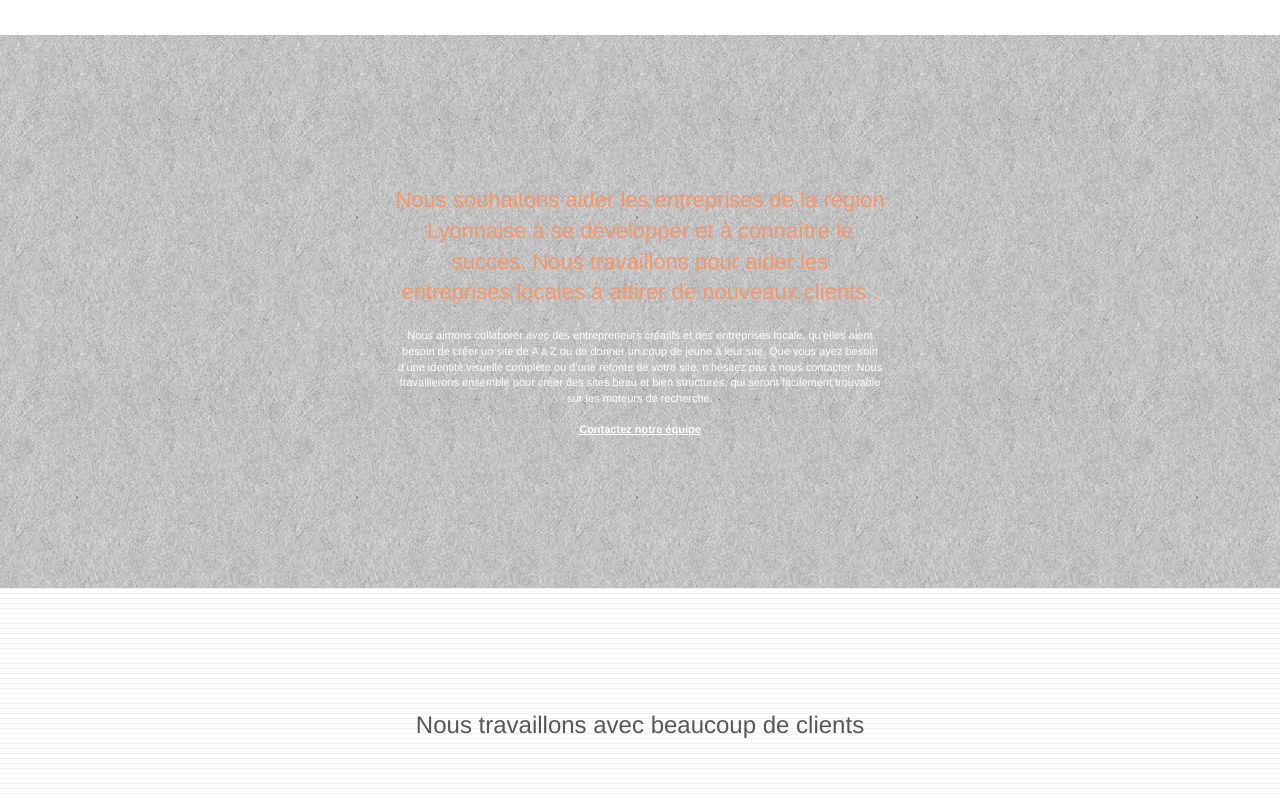
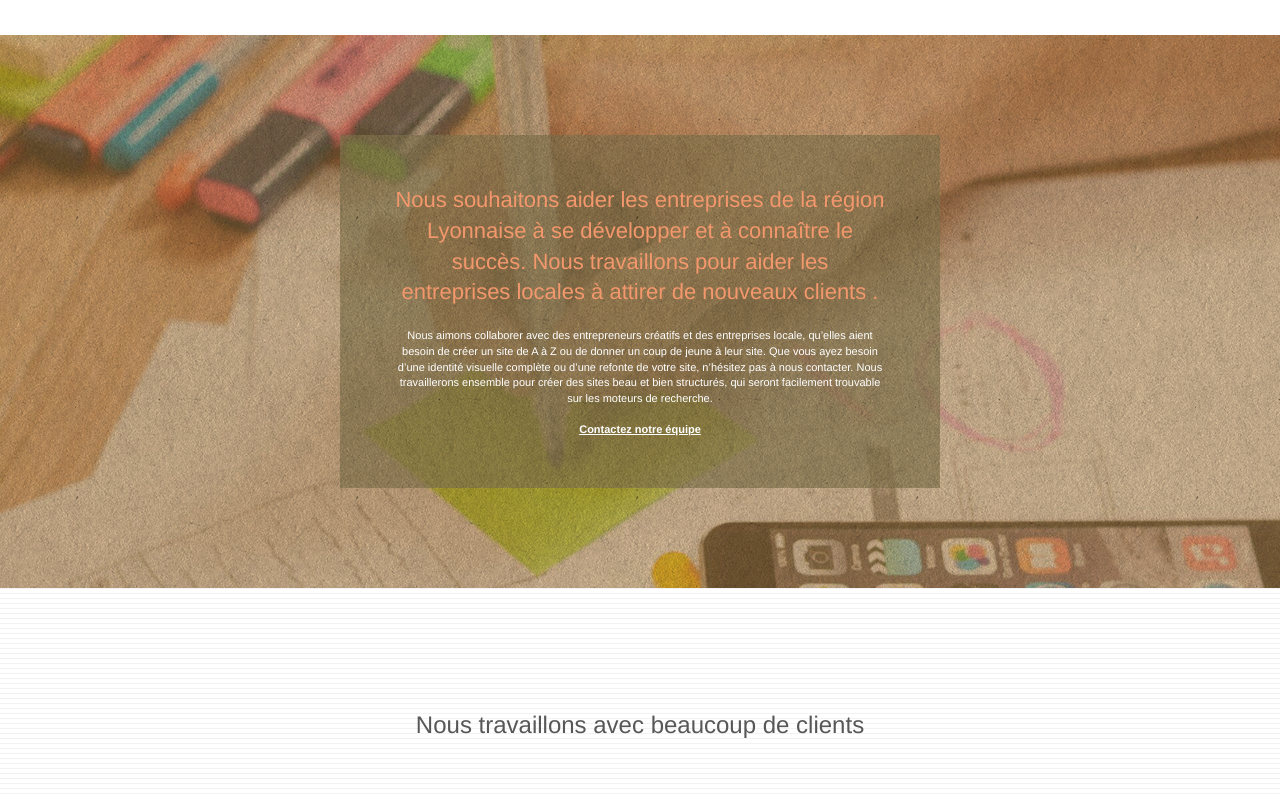
Before and after one commit to Karimachoui/la-chouette-agence, a plain HTML site: page index.html in a window 1280 px wide. Shown: the part 1150-1946 px from the top of the page. Drawn offline with Linux system fonts and the light colour scheme.

Commit message:
texture-paper en png

```diff
--- a/style.css
+++ b/style.css
@@ -104,8 +104,9 @@ a:hover {
 }
 
 .texture-paper::before {
-    background: url("img/texture-paper.jpg");
+    background: url("img/texture-paper.png");
     background-size: 280px 280px;
+
 }
 
 .b-parallax {
```
Also changed, not shown: img/texture-paper.jpg (deleted), img/texture-paper.png (added).
